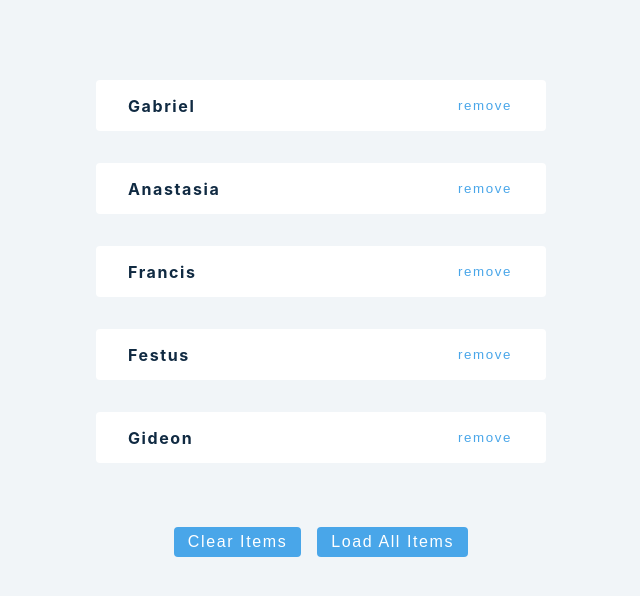
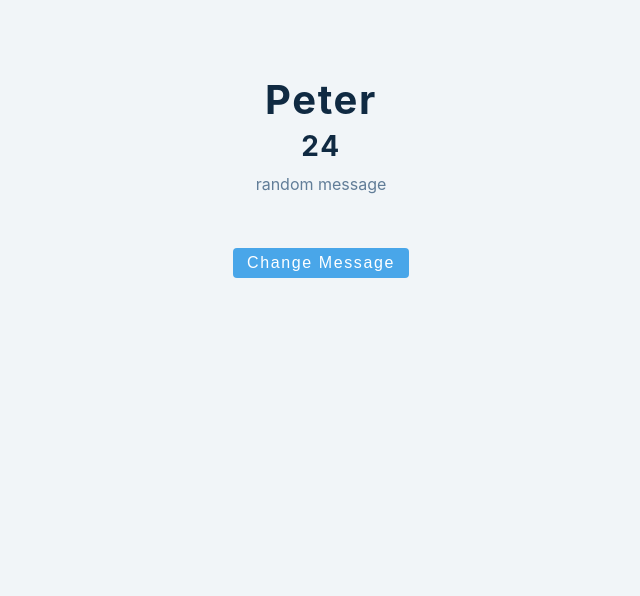
Before and after one commit to rocksongabriel/sturdy-carnival, a React (Vite) app in the folder advanced-react-tutorial/: page / in a window 1280 px wide. Shown: the top 596 px of the page, without its empty margins (319-959 px from the left). Built offline with nearby package versions, Linux system fonts and the light colour scheme.

Commit message:
Add useState-object

```diff
--- a/advanced-react-tutorial/src/App.jsx
+++ b/advanced-react-tutorial/src/App.jsx
@@ -3,13 +3,15 @@ import React from "react";
 // import components
 // import ErrorExample from "./tutorial/1-useState/1-error-example";
 // import UseStateBasics from "./tutorial/1-useState/2-useState-basics"
-import UseStateArray from "./tutorial/1-useState/3-useState-array"
+// import UseStateArray from "./tutorial/1-useState/3-useState-array"
+import UseStateObject from "./tutorial/1-useState/4-useState-object"
+
 
 
 const App = () => {
   return (
     <div className="container">
-      <UseStateArray />
+      <UseStateObject />
     </div>
   )
 }
--- /dev/null
+++ b/advanced-react-tutorial/src/tutorial/1-useState/4-useState-object.jsx
@@ -0,0 +1,25 @@
+import React, {useState} from "react";
+
+const UseStateObject = () => {
+  const [person, setPerson] = useState({
+    name: 'Peter',
+    age: 24,
+    message: 'random message',
+  })
+
+  const changeMessage = () => {
+    setPerson({...person, message: "new message"});
+  }
+
+  return <>
+    <h2>{ person.name }</h2>
+    <h3>{ person.age }</h3>
+    <p>{ person.message }</p>
+
+    <button className="btn" onClick={changeMessage}>
+      Change Message
+    </button>
+  </>
+}
+
+export default UseStateObject;
```
